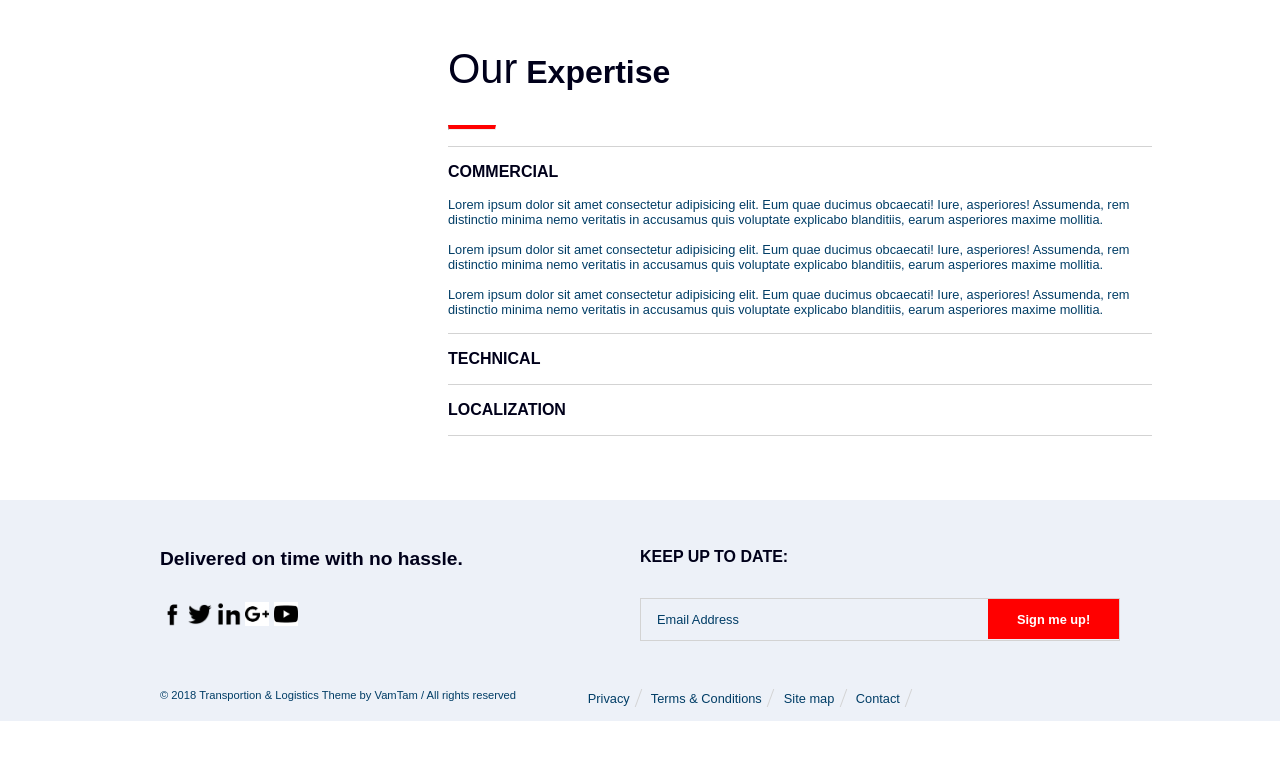
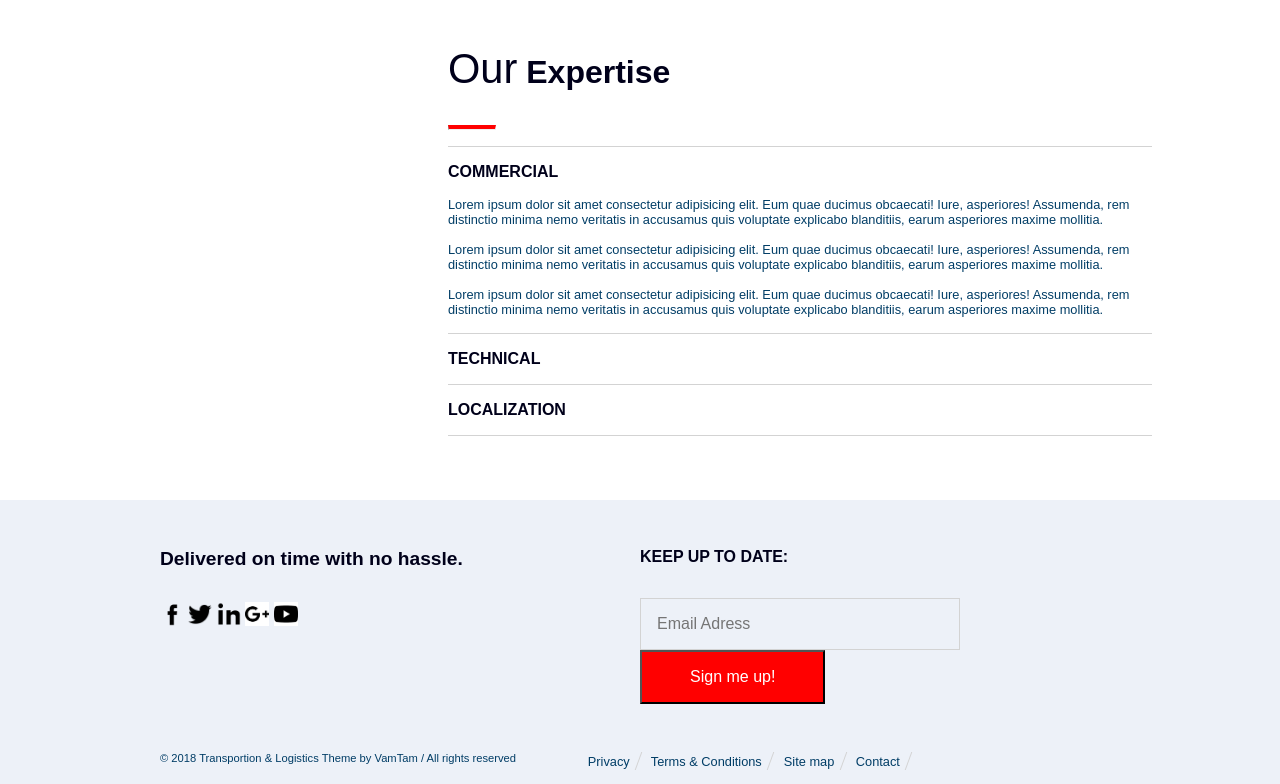
Before and after one commit to IvanLovas/vivify-project, a website: page index.html in a window 1280 px wide. Shown: the part 1601-2385 px from the top of the page. Before the commit the page ends 2322 px from the top, so only its background shows below. Drawn offline with Linux system fonts and the light colour scheme; a web font is replaced by a local one.

Commit message:
#HCAA-22 Made changes in info section

```diff
--- a/index.html
+++ b/index.html
@@ -117,10 +117,10 @@
         </div>
         <div class="mt-u-info-section__part mt-c-info-section-part--right">
             <h5>Keep up to date:</h5>
-            <div>
-                <p>Email Address</p>
-                <a href="#">Sign me up!</a>
-            </div>
+            <form action="#">
+                <input type="email" placeholder="Email Adress" name="Email" class="email" >
+                <input type="submit" value="Sign me up!" class="submit">
+            </form>
         </div>
     </section>
 
--- a/scss/_info-section.scss
+++ b/scss/_info-section.scss
@@ -26,27 +26,44 @@
 
     }
 
-    div {
-        border: 1px solid $light-grey;
-
-        p {
-            display: inline;
-            color: $section-font;
+    form {
+        .email {
+            padding: 1rem;
+            width: 20rem;
             font-size: 1rem;
-            line-height: 2.6rem;
-            margin-left: 1rem;
-            font-size: 0.8rem;
-
+            background: $light-blue;
+            border: 1px solid $light-grey;
         }
 
-        a {
-            font-size: 0.8rem;
-            float: right;
-            text-decoration: none;
-            padding: 0.8rem 1.8rem;
+        .submit {
             color: $white-col;
             background: $red-col;
-            font-weight: bold;
+            padding: 1rem 3rem;
+            font-size: 1rem;
         }
     }
+
+    // div {
+    //     border: 1px solid $light-grey;
+
+    //     p {
+    //         display: inline;
+    //         color: $section-font;
+    //         font-size: 1rem;
+    //         line-height: 2.6rem;
+    //         margin-left: 1rem;
+    //         font-size: 0.8rem;
+
+    //     }
+
+    //     a {
+    //         font-size: 0.8rem;
+    //         float: right;
+    //         text-decoration: none;
+    //         padding: 0.8rem 1.8rem;
+    //         color: $white-col;
+    //         background: $red-col;
+    //         font-weight: bold;
+    //     }
+    // }
 }
--- a/scss/main.scss
+++ b/scss/main.scss
@@ -289,6 +289,10 @@ h2 {
         padding: 2rem 10rem 0;
     }
 
+    .mt-c-info-section-part--right {
+        margin-left: 3rem;
+    }
+
     footer {
         nav {
             display: none;
```
Also changed, not shown: css/main.css, 1 other file.
